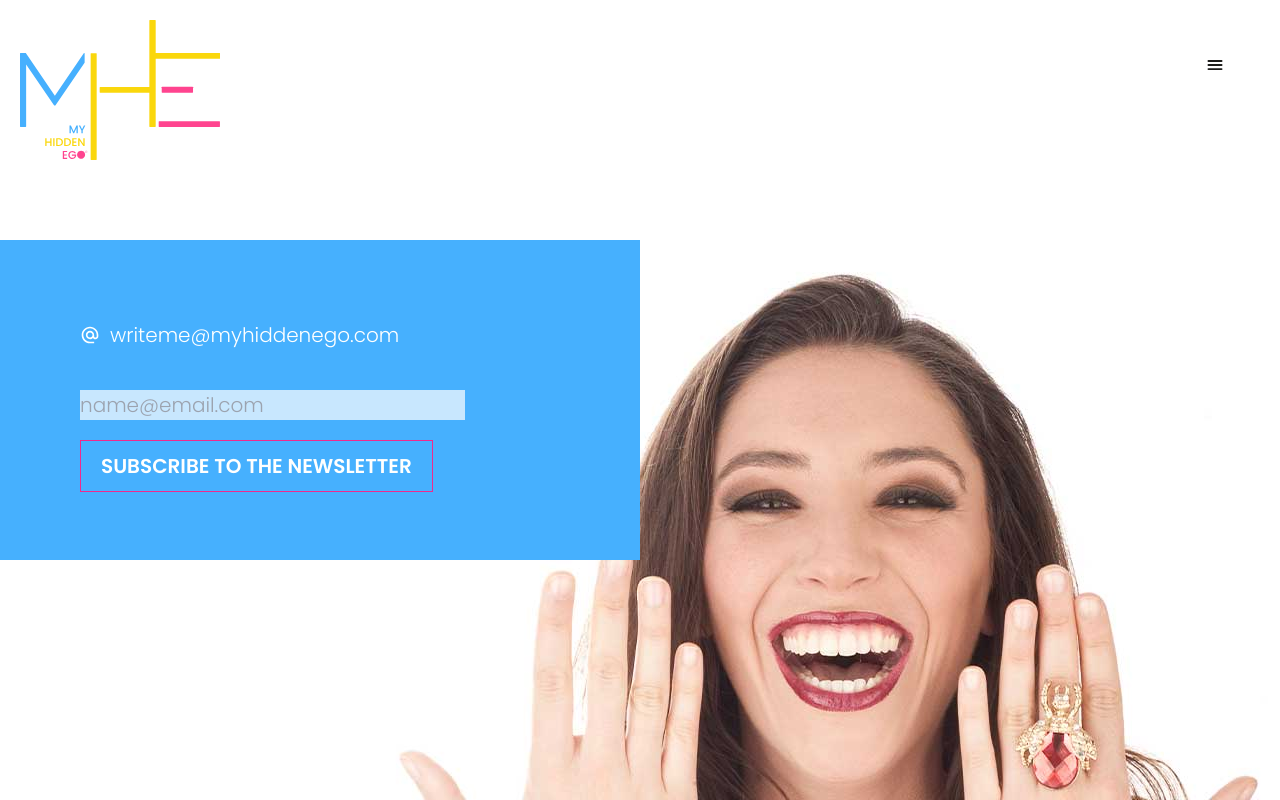
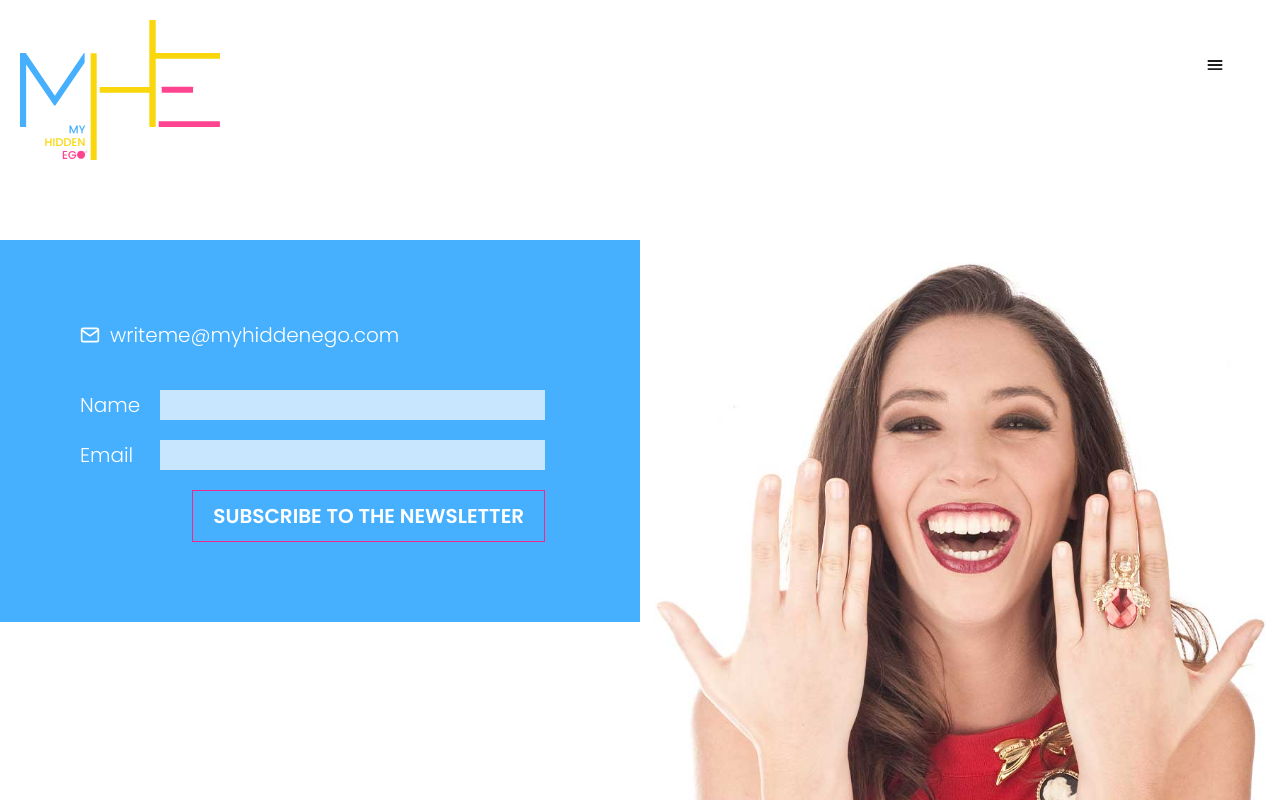
Before and after one commit to mitoni/myhiddenego, a Next.js app: page /contacts in a window 1280 px wide. Shown: the top 800 px of the page. Built offline with nearby package versions, Linux system fonts and the light colour scheme.

Commit message:
fix contacts page

```diff
--- /dev/null
+++ b/src/app/api/subscribe/route.ts
@@ -0,0 +1,5 @@
+export async function POST(request: Request) {
+  return new Response(JSON.stringify({ status: "ok" }), {
+    headers: { "Content-Type": "application/json" },
+  });
+}
--- a/src/app/contacts/page.tsx
+++ b/src/app/contacts/page.tsx
@@ -2,12 +2,12 @@
 
 import Form from "@/components/Form";
 import Image from "next/image";
-import { MdAlternateEmail } from "react-icons/md";
+import { FiMail } from "react-icons/fi";
 
 export default function Contacts() {
   return (
-    <main className="h-screen">
-      <section className="absolute top-0 left-0 z-10">
+    <main>
+      <section className="absolute inset-0 z-10 pointer-events-none">
         <Image
           className="p-4"
           src="/imgs/logo_mhe_col.svg"
@@ -17,26 +17,26 @@ export default function Contacts() {
         />
       </section>
 
-      <section className="h-full">
-        <div
-          className="grid grid-cols-2 grid-rows-1 mt-48 h-full bg-no-repeat bg-right-top"
-          style={{
-            backgroundImage: "url(/imgs/Monica-Silva-Portrait-MHE17.jpg)",
-          }}
-        >
-          <div className="flex flex-col gap-8 items-start h-64 bg-[#46b0fe] p-4 sm:p-16">
+      <section className="mt-48">
+        <div className="h-full grid grid-cols-2 grid-rows-2">
+          <div
+            className="col-start-1 col-end-3 row-start-1 row-end-3 bg-no-repeat bg-contain bg-right-bottom z-[-1]"
+            style={{
+              backgroundImage: "url(/imgs/Monica-Silva-Portrait-MHE17.jpg)",
+            }}
+          ></div>
+
+          <div className="col-start-1 col-end-2 row-start-1 row-end-2 flex flex-col gap-8 items-start bg-[#46b0fe] p-4 sm:p-16">
             <a
               href="mailto:stocazzo@gmail.com"
               className="inline-flex gap-2 items-center"
             >
-              <MdAlternateEmail />
+              <FiMail />
               writeme@myhiddenego.com
             </a>
 
             <Form />
           </div>
-
-          <div></div>
         </div>
       </section>
     </main>
--- a/src/app/page.tsx
+++ b/src/app/page.tsx
@@ -102,7 +102,7 @@ export default function Home() {
         >
           <div className="mr-4 sm:mr-20 mb-16 flex justify-end">
             <a
-              href="/"
+              href="/contacts"
               className="uppercase font-semibold px-4 py-2 border border-[#f0298c]"
             >
               subscribe to the newsletter
--- a/src/components/Footer.tsx
+++ b/src/components/Footer.tsx
@@ -35,7 +35,7 @@ function Footer() {
             <a href="/">Home</a>
             <a href="/art-therapy">Art Therapy</a>
             <a href="/about-us">About Us</a>
-            <a href="/">Contacts</a>
+            <a href="/contacts">Contacts</a>
           </div>
         </div>
       </div>
--- a/src/components/Form.tsx
+++ b/src/components/Form.tsx
@@ -1,27 +1,51 @@
 "use client";
 
 export default function Form() {
-  function handleSubmit(event: React.FormEvent) {
+  async function handleSubmit(event: React.FormEvent) {
     event.preventDefault();
     const data = new FormData(event.target as HTMLFormElement).get("email");
-    console.log(data);
+    try {
+      const res = await fetch("/api/subscribe", {
+        method: "POST",
+        body: JSON.stringify(data),
+      });
+      const json = await res.json();
+      console.log(json);
+    } catch (error) {
+      console.error(error);
+    }
   }
 
   return (
     <form onSubmit={handleSubmit}>
+      <div className="grid grid-cols-[min-content_min-content] grid-rows-2 gap-4">
+        <label htmlFor="form-name">Name</label>
         <input
+          id="form-name"
+          className="text-black bg-white/70"
+          type="text"
+          name="name"
+          required
+        />
+
+        <label htmlFor="form-name">Email</label>
+        <input
+          id="form-email"
           className="text-black bg-white/70"
           type="email"
           name="email"
-        placeholder="name@email.com"
+          required
         />
+      </div>
 
+      <div className="w-full flex justify-end">
         <button
           type="submit"
           className="uppercase font-semibold mt-4 px-4 py-2 border border-[#f0298c]"
         >
           subscribe to the newsletter
         </button>
+      </div>
     </form>
   );
 }
--- a/src/components/Menu.tsx
+++ b/src/components/Menu.tsx
@@ -127,6 +127,7 @@ function Menu() {
               About Us
             </a>
             <a
+              href="/contacts"
               data-m-item
               className="text-3xl sm:text-5xl font-semibold"
               style={{
```
Lines whose indentation alone changed are shown as unchanged.
